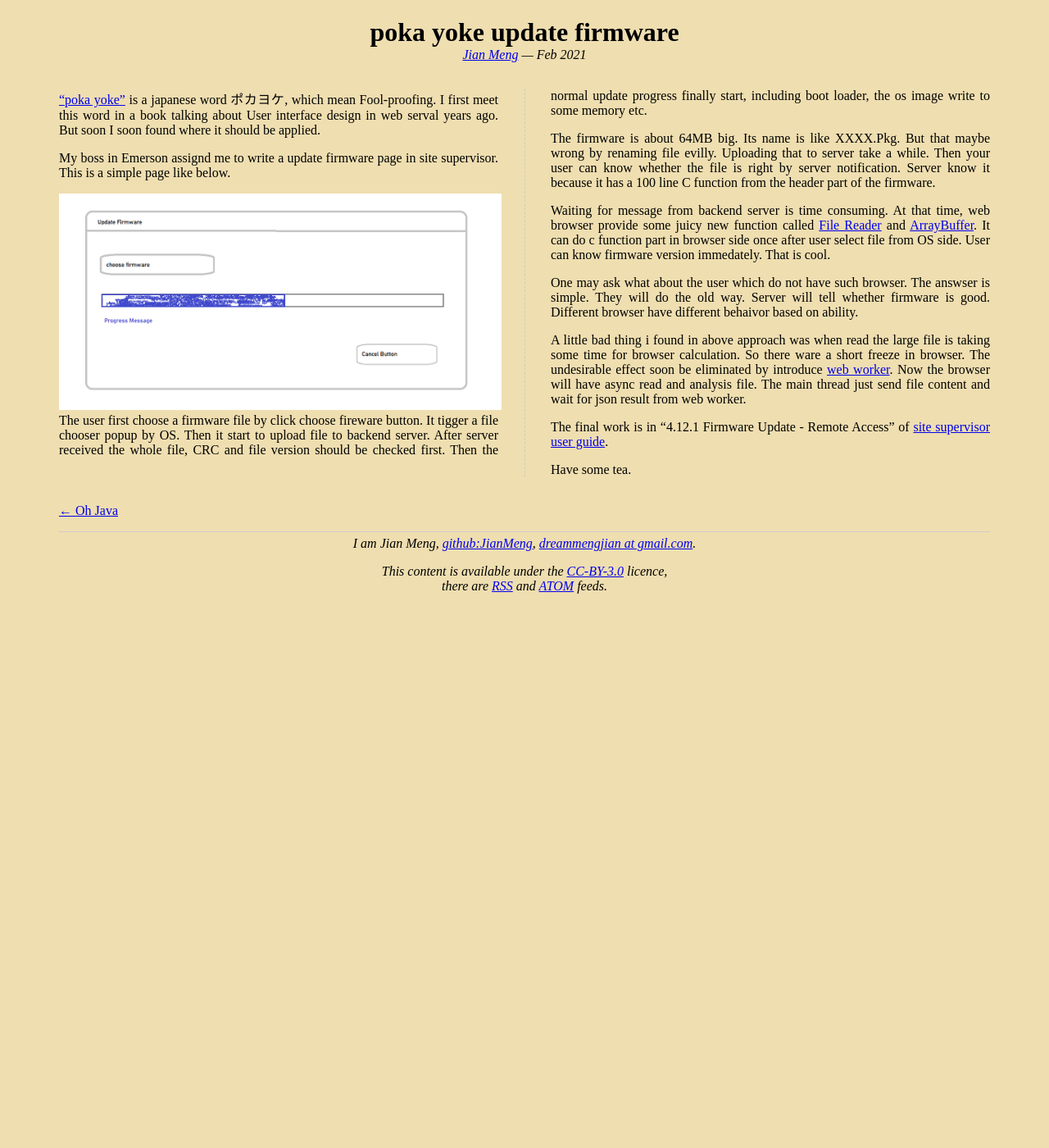
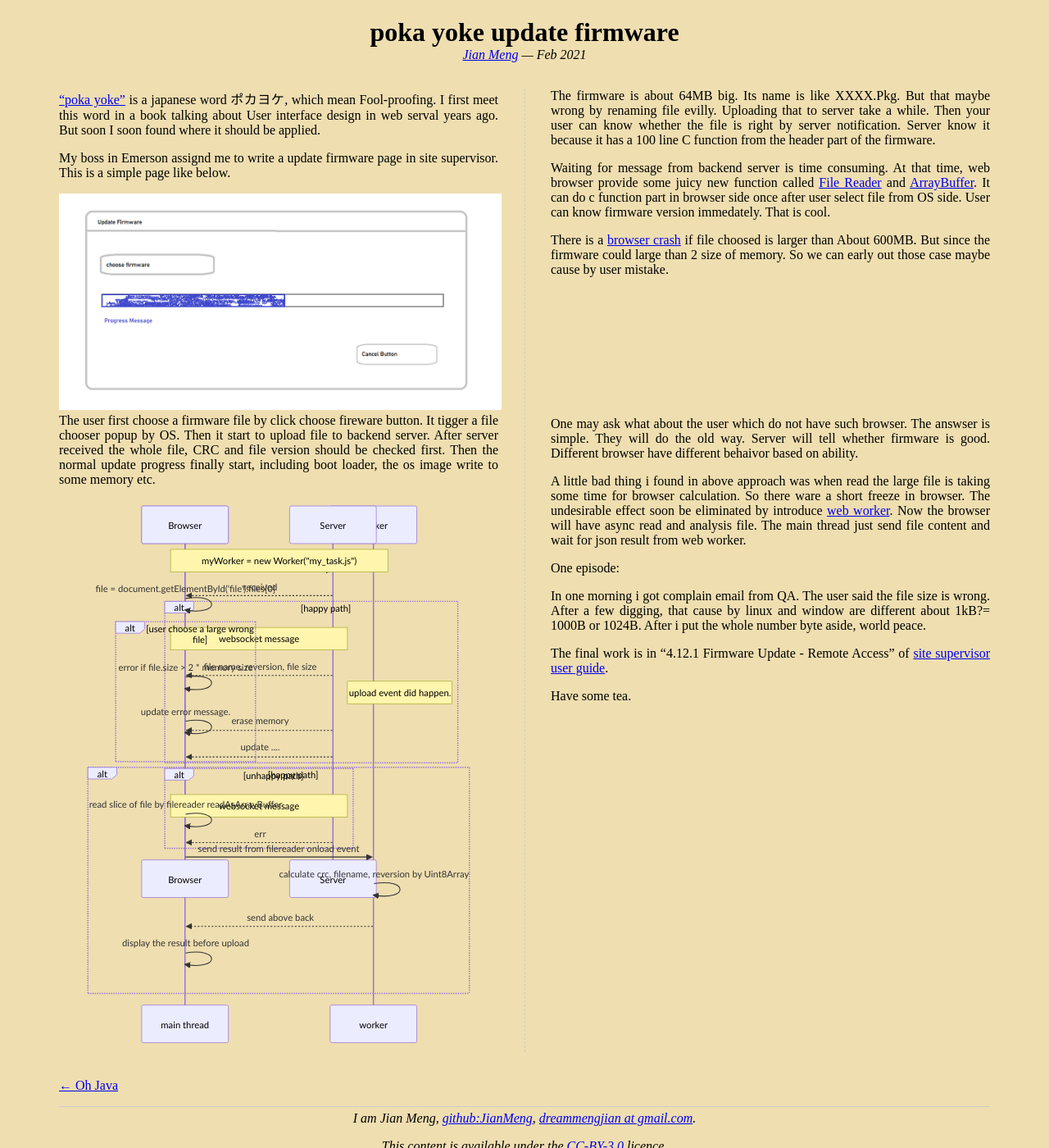
Before and after one commit to JianMeng/jianmeng.github.com, a Jekyll site: the page built from _posts/2021-02-20-poka-yoke-update-firmware.md, in a window 1280 px wide and 1400 px high. Shown: the whole window at 82% size. Built offline with Jekyll 4.4.1, drawn with Linux system fonts in a browser that asks for light colours.

Commit message:
mermaid is added

```diff
--- a/_layouts/post.html
+++ b/_layouts/post.html
@@ -8,6 +8,7 @@
 
     <link href="/blog/atom.xml" type="application/atom+xml" rel="alternate" title="Atom feed"/>
     <link href="/blog/rss.xml" type="application/rss+xml" rel="alternate" title="RSS feed"/>
+    <script src="//cdn.jsdelivr.net/npm/mermaid@8.9.0/dist/mermaid.min.js"></script>
 
     <style type="text/css">
         {{page.style}}
@@ -542,5 +543,13 @@
         var s = document.getElementsByTagName('script')[0]; s.parentNode.insertBefore(ga, s);
       })();
     </script>
+    <script>
+      const conf = {
+        logLevel: 1,
+        themeCSS:'.label { font-family: Source Sans Pro,Helvetica Neue,Arial,sans-serif; }',
+        startOnLoad: true
+      };
+      mermaid.initialize(conf);
+    </script>
 </body>
 </html>
--- a/_posts/2021-02-20-poka-yoke-update-firmware.md
+++ b/_posts/2021-02-20-poka-yoke-update-firmware.md
@@ -14,14 +14,58 @@
 
 The user first choose a firmware file by click choose fireware button. It tigger a file chooser popup by OS. Then it start to upload file to backend server. After server received the whole file, CRC and file version should be checked first. Then the normal update progress finally start, including boot loader, the os image write to some memory etc.
 
+<div class="mermaid">
+sequenceDiagram
+    participant b as Browser
+    participant s as Server
+    b->>s: upload firmware
+    s-->>b: received
+    alt happy path
+      Note over b,s: websocket message
+      s-->>b: file name, reversion, file size
+      Note right of s: upload event did happen.
+      s-->>b: erase memory
+      s-->>b: update ....
+    end
+    alt unhappy path
+      Note over b,s: websocket message
+      s-->>b: err
+    end
+</div>
+
 The firmware is about 64MB big. Its name is like XXXX.Pkg. But that maybe wrong by renaming file evilly. Uploading that to server take a while. Then your user can know whether the file is right by server notification. Server know it because it has a 100 line C function from the header part of the firmware.
 
 Waiting for message from backend server is time consuming. At that time, web browser provide some juicy new function called [File Reader](https://developer.mozilla.org/en-US/docs/Web/API/FileReader) and [ArrayBuffer](https://developer.mozilla.org/en-US/docs/Web/JavaScript/Reference/Global_Objects/ArrayBuffer). It can do c function part in browser side once after user select file from OS side. User can know firmware version immedately. That is cool.
+
+There is a [browser crash](https://joji.me/en-us/blog/processing-huge-files-using-filereader-readasarraybuffer-in-web-browser/) if file choosed is larger than About 600MB. But since the firmware could large than 2 size of memory. So we can early out those case maybe cause by user mistake.
+
+<div class="mermaid">
+sequenceDiagram
+    participant m as main thread
+    participant w as worker
+    Note over m,w: myWorker = new Worker("my_task.js");
+    m->>m: file = document.getElementById('file').files[0];
+    alt user choose a large wrong file
+      m->>m: error if file.size > 2 * memory size
+      m->>m: update error message.
+    end
+    alt happy path
+      m->>m: read slice of file by filereader readAsArrayBuffer
+      m->>w: send result from filereader onload event
+      w->>w: calculate crc, filename, reversion by Uint8Array
+      w-->>m: send above back
+      m->>m: display the result before upload
+    end
+</div>
 
 One may ask what about the user which do not have such browser. The answser is simple. They will do the old way. Server will tell whether firmware is good. Different browser have different behaivor based on ability.
 
 A little bad thing i found in above approach was when read the large file is taking some time for browser calculation. So there ware a short freeze in browser. The undesirable effect soon be eliminated by introduce [web worker](https://developer.mozilla.org/en-US/docs/Web/API/Web_Workers_API/Using_web_workers). Now the browser will have async read and analysis file. The main thread just send file content and wait for json result from web worker.
 
+One episode:
+
+In one morning i got complain email from QA. The user said the file size is wrong. After a few digging, that cause by linux and window are different about 1kB?= 1000B or 1024B. After i put the whole number byte aside, world peace.
+
 The final work is in "4.12.1 Firmware Update - Remote Access" of [site supervisor user guide](https://climate.emerson.com/documents/site-supervisor-user-guide-rev-17-en-us-6471528.pdf).
 
 Have some tea.
```
